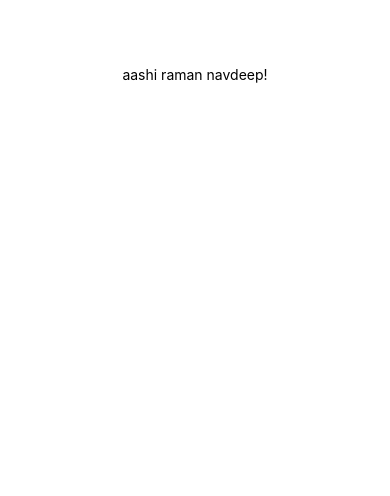
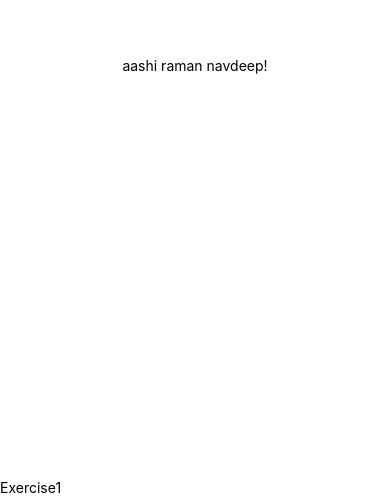
Before and after one commit to kuldeeepkumar/practiceApp, a React Native app: screen / in a window 390 px wide. Shown: the part 348-844 px from the top of the page. Built offline with nearby package versions, Linux system fonts and the light colour scheme.

Commit message:
label chnages

```diff
--- a/App.js
+++ b/App.js
@@ -1,20 +1,43 @@
 import { StatusBar } from 'expo-status-bar';
 import { StyleSheet, Text, View } from 'react-native';
+import Exercise1 from './src.js/exercises/Exercise1';
 
 export default function App() {
   let a ="aman";
   var b ="b or boy";
   const c ="c for cat";
   console.log("My console is here",);
-  const t =true;
-  const d =false;
-  console.log("sum is here",t==d)
-  return (
+  let t =3;
+  let d =8;
+  console.log("sum is here",t+d);
+  console.log("subtraction is here",t-d);
+  console.log("muliply is here",t*d);
+  console.log("division is here",t/d);
+  console.log("module is here",t%d);
+  console.log(t==d);
+  console.log(t>d);
+  console.log(t<d);
+  console.log(t>=d);
+  console.log(t<=d);
+  let datevar = new Date();
+  console.log(datevar);
+let arrayvar = [2455675454];
+console.log(arrayvar);
+let numbervar = 23;
+console.log(numbervar);
+let stringvar = "aashima";
+console.log(stringvar);
+let booleanvar = true;
+console.log(booleanvar);
+    return (
 
-    <View style={styles.container}>
+  <>
+      <View style={styles.container}>
       <Text>aashi raman navdeep!</Text>
       <StatusBar style="auto" />
     </View>
+    <Exercise1/>
+  </>
   );
 }
 
--- /dev/null
+++ b/src.js/exercises/Exercise1.js
@@ -0,0 +1,19 @@
+import { StyleSheet, Text, View } from 'react-native'
+import React from 'react'
+
+const Exercise1 = () => {
+    console.log(
+        "hello ASHIMA"
+
+
+    )
+  return (
+    <View>
+      <Text>Exercise1</Text>
+    </View>
+  )
+}
+
+export default Exercise1
+
+const styles = StyleSheet.create({})
```
